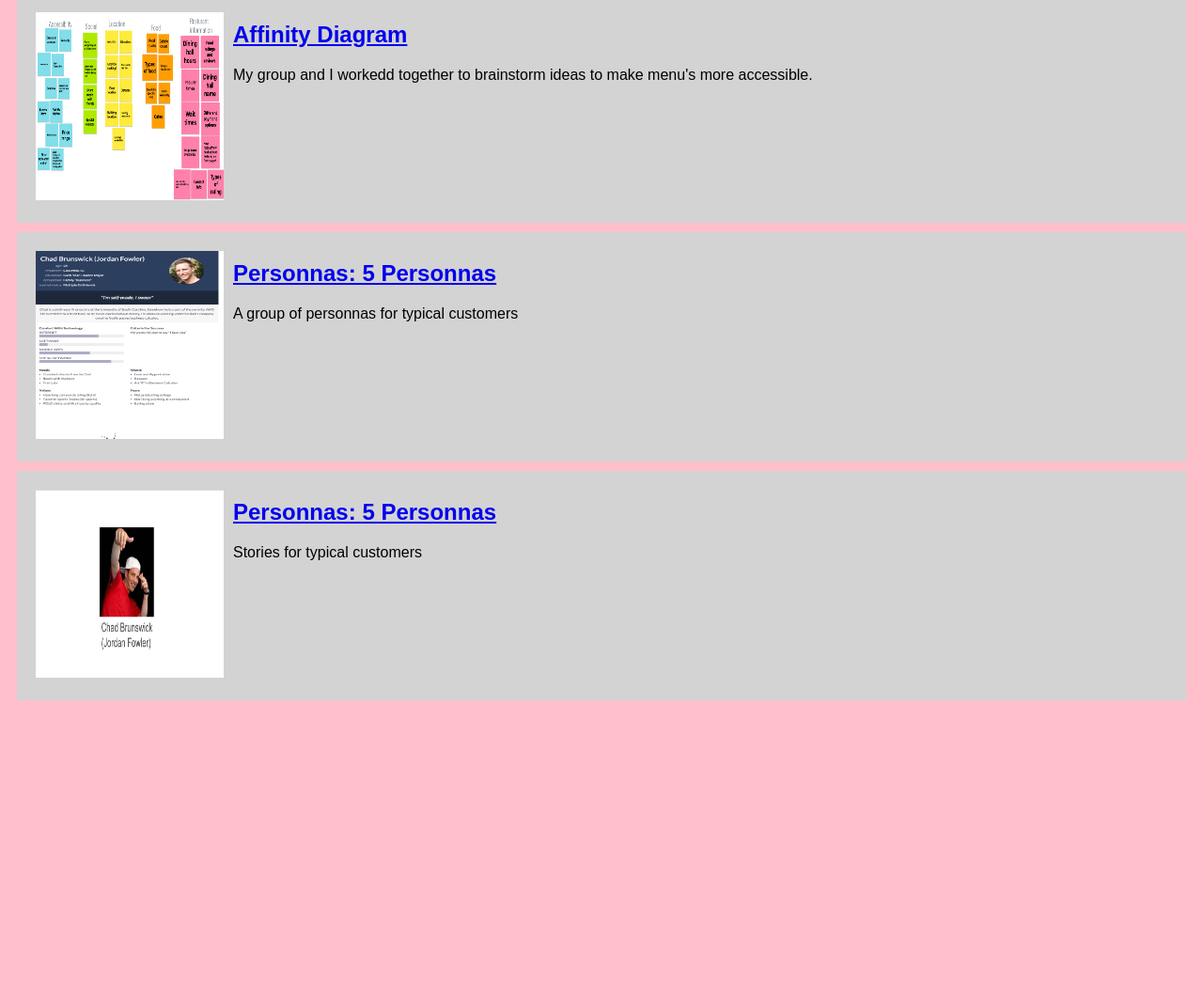
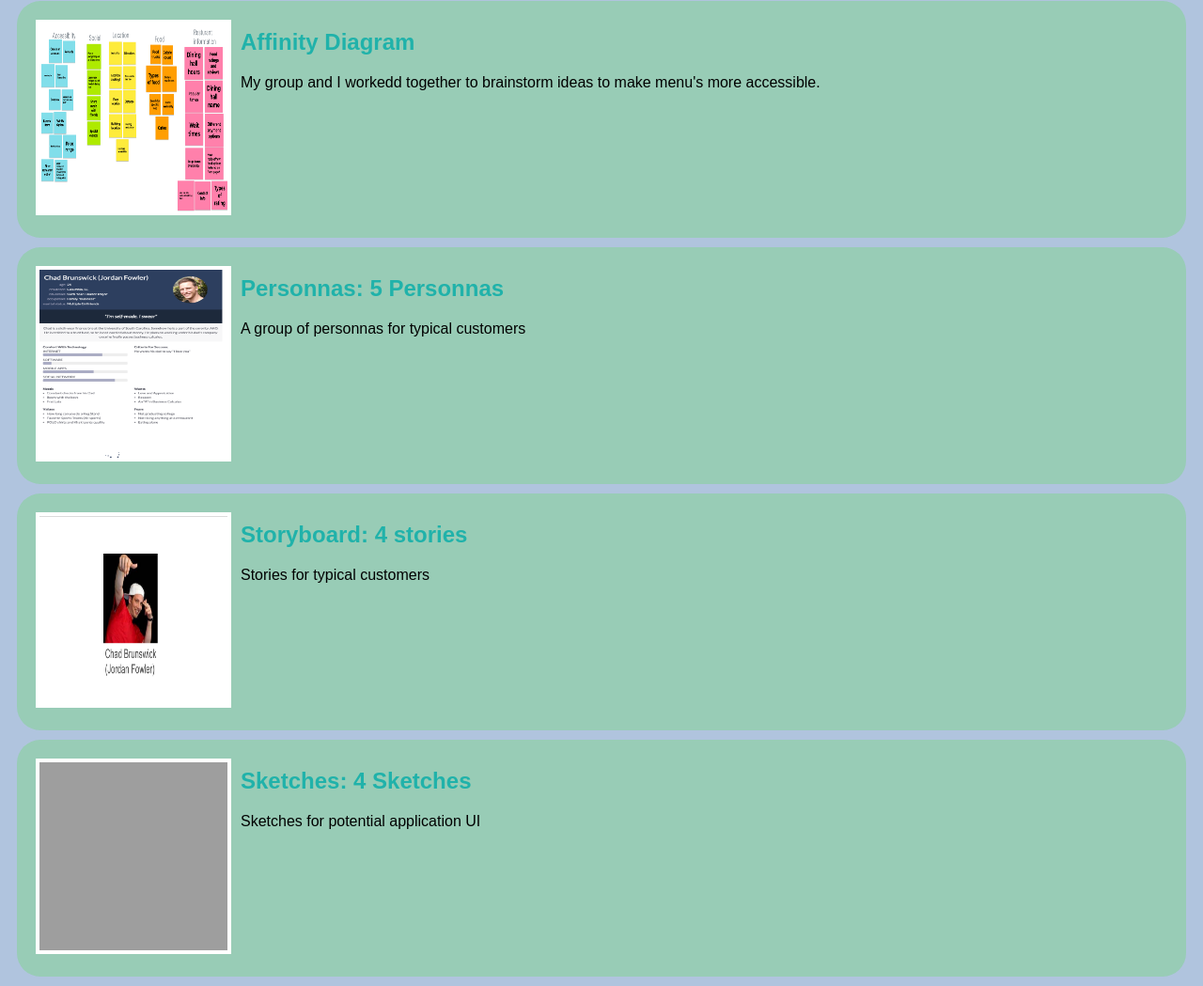
Before and after one commit to jordansfowler/jordansfowler.github.io, a plain HTML site: page index.html in a window 1280 px wide. Shown: the part 341-1390 px from the top of the page at 94% size. Before the commit the page ends 1096 px from the top, so only its background shows below. Drawn offline with Linux system fonts and the light colour scheme; grey boxes are pictures that could not be loaded.

Commit message:
Add files via upload

```diff
--- a/index.html
+++ b/index.html
@@ -64,10 +64,24 @@
       /></a>
       <section class="ass-details">
         <a href="/files/Storyboard personas.pdf"
-          ><h2>Personnas: 5 Personnas</h2></a
+          ><h2>Storyboard: 4 stories</h2></a
         >
         <p>Stories for typical customers</p>
       </section>
     </section>
+
+  </section>
+  <!-- Sketches Assignment -->
+  <section class="assignment">
+    <a href="files/Sketches.pdf"
+      ><img src="/images/Sketch.png" width="800" height="1000"
+    /></a>
+    <section class="ass-details">
+      <a href="/files/Sketches.pdf"
+        ><h2>Sketches: 4 Sketches</h2></a
+      >
+      <p>Sketches for potential application UI</p>
+    </section>
+  </section>
   </body>
 </html>
--- a/styles.css
+++ b/styles.css
@@ -1,19 +1,32 @@
 body {
-  background: pink;
+  background: #b0c4de;
   font-family: Arial, Helvetica, sans-serif;
 }
 .assignment {
   display: flex;
   padding: 10px;
-  background: lightgrey;
   margin: 10px;
+  background: #98ccb6;
+  border-radius: 25px;
 }
 .assignment img {
   width: 200px;
   height: 200px;
-  padding: 10px;
+  border: 4px solid #fff;
+  margin: 10px;
+}
+.assignment img:hover {
+  border: 4px dashed #f25c69;
 }
 h1 {
-  color: darkorchid;
+  color: #fff;
   text-align: center;
 }
+
+a {
+  text-decoration: none;
+  color: #20b2aa;
+}
+a:hover {
+  color: #f25c69;
+}
```
Also changed, not shown: 2 other files.
